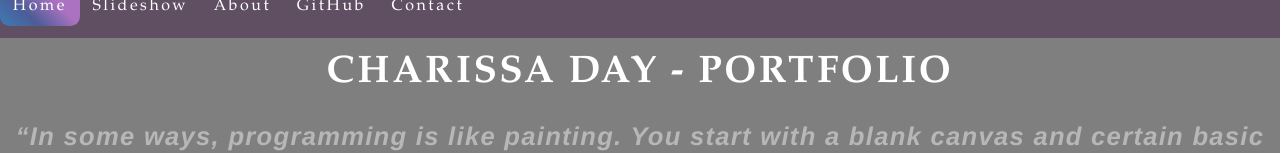
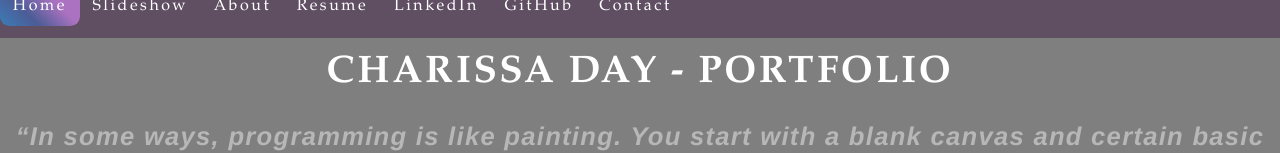
Before and after one commit to LoafyLilu/LoafyLilu.gitub.io, a plain HTML site: page index.html in a window 1280 px wide. Shown: the top 153 px of the page. Drawn offline with Linux system fonts and the light colour scheme.

Commit message:
update portfolio site

```diff
--- a/index.html
+++ b/index.html
@@ -20,6 +20,8 @@
         <!-- new section -->
         <a href="#Slideshow">Slideshow</a>
         <a href="#About">About</a>
+        <a href="https://docs.google.com/document/d/1xKbcDR5QC1lYeQnUNYgYsptUGaUiBY11msIGbSGSkfA/edit?usp=sharing" target="_blank">Resume</a>
+        <a href="https://linkedin.com/in/cdaydev" target="_blank">LinkedIn</a>
         <a href="#GitHub">GitHub</a>
         <!-- <a href="#Contact">Contact</a> -->
         <!-- onclick and dbl click added to open and close form-->
```
